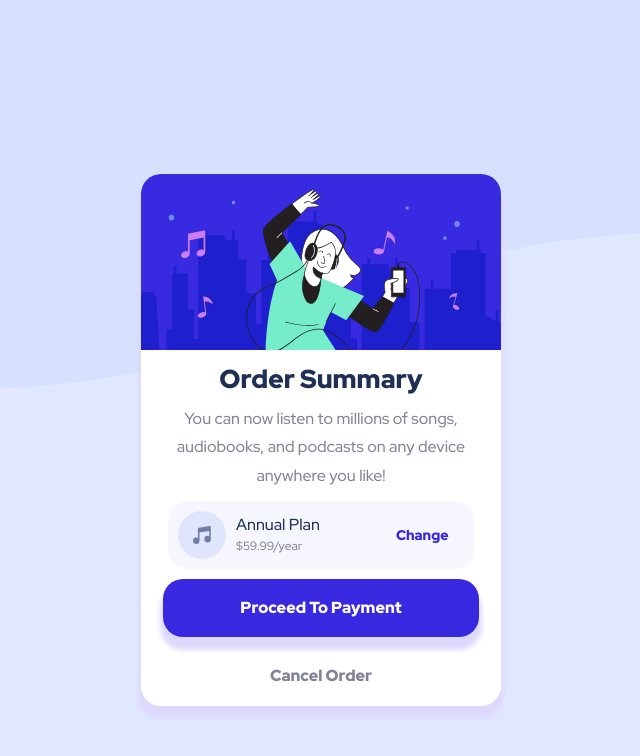
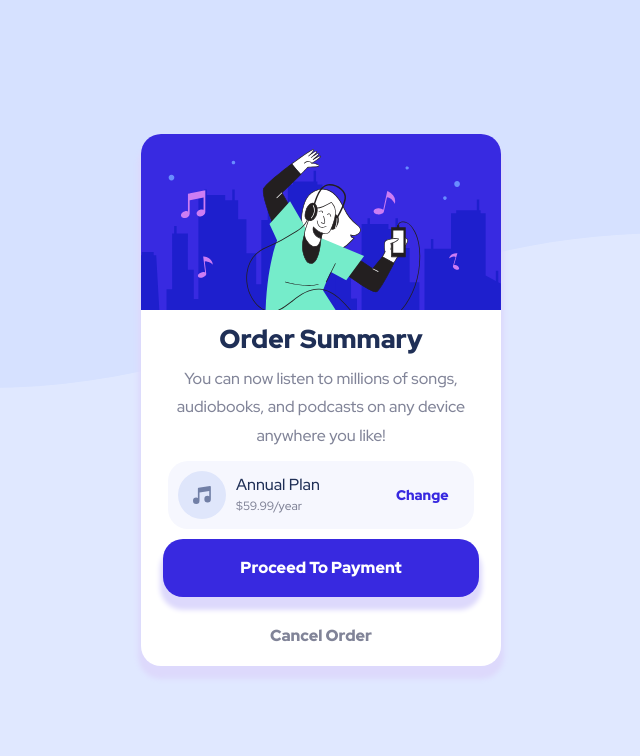
Before and after one commit to MonaElshikh/Order-Summary-Component, a plain HTML site: page index.html in a window 1280 px wide. Shown: the whole page, without its empty margins (319-959 px from the left). Drawn offline with Linux system fonts and the light colour scheme.

Commit message:
adjust desgin and adding main role

```diff
--- a/css/summary-card.css
+++ b/css/summary-card.css
@@ -18,6 +18,8 @@ body {
   background-image: url(../images/pattern-background-mobile.svg);
   background-size: contain;
   background-repeat: no-repeat;
+  display: flex !important;
+  height: 100vh;
 }
 p {
   font-size: 16px;
@@ -33,19 +35,8 @@ span {
   flex-direction: column;
   justify-content: center;
   align-items: center;
-  /* background-color: var(--pale-blue); */
-  height: 100vh;
   position: relative;
-}
-.container::before {
-  /* content: "";
-  position: absolute;
-  top: 0;
-  left: 0;
-  background-image: url(../images/pattern-background-mobile.svg);
-  width: 100%;
-  height: 100%;
-  background-repeat: no-repeat; */
+  margin: auto;
 }
 .container .summary-card {
   position: relative;
@@ -59,7 +50,7 @@ span {
   border-top-right-radius: var(--main-border-radius);
   border-top-left-radius: var(--main-border-radius);
 }
-.container .summary-card > span {
+.container .summary-card > h1 {
   text-align: center;
   font-size: 26px;
   font-weight: 900;
@@ -134,12 +125,6 @@ span {
 }
 /* Start Media quoery */
 @media (min-width: 768px) {
-  .container {
-    height: 110vh;
-  }
-  /* .container::before {
-    background-image: url(../images/pattern-background-desktop.svg);
-  } */
   body {
     background-image: url(../images/pattern-background-desktop.svg);
     background-size: contain;
--- a/index.html
+++ b/index.html
@@ -21,27 +21,27 @@
     <title>Mona Elshikh | Summary Card Component</title>
   </head>
   <body>
-    <section class="container">
-      <section class="summary-card">
+    <div class="container" role="main">
+      <div class="summary-card">
         <img src="images/illustration-hero.svg" alt="illustration-hero" />
-        <span>Order Summary</span>
+        <h1>Order Summary</h1>
         <p>
           You can now listen to millions of songs, audiobooks, and podcasts on
           any device anywhere you like!
         </p>
-        <section class="data">
+        <div class="data">
           <img src="images/icon-music.svg" alt="icon-music" />
-          <section class="info">
+          <div class="info">
             <span>Annual Plan</span>
             <span>$59.99/year</span>
-          </section>
+          </div>
           <a href="#">Change</a>
-        </section>
-        <section class="summary-footer">
+        </div>
+        <div class="summary-footer">
           <a href="#">Proceed To Payment</a>
           <a href="#">Cancel Order</a>
-        </section>
-      </section>
-    </section>
+        </div>
+      </div>
+    </div>
   </body>
 </html>
```
